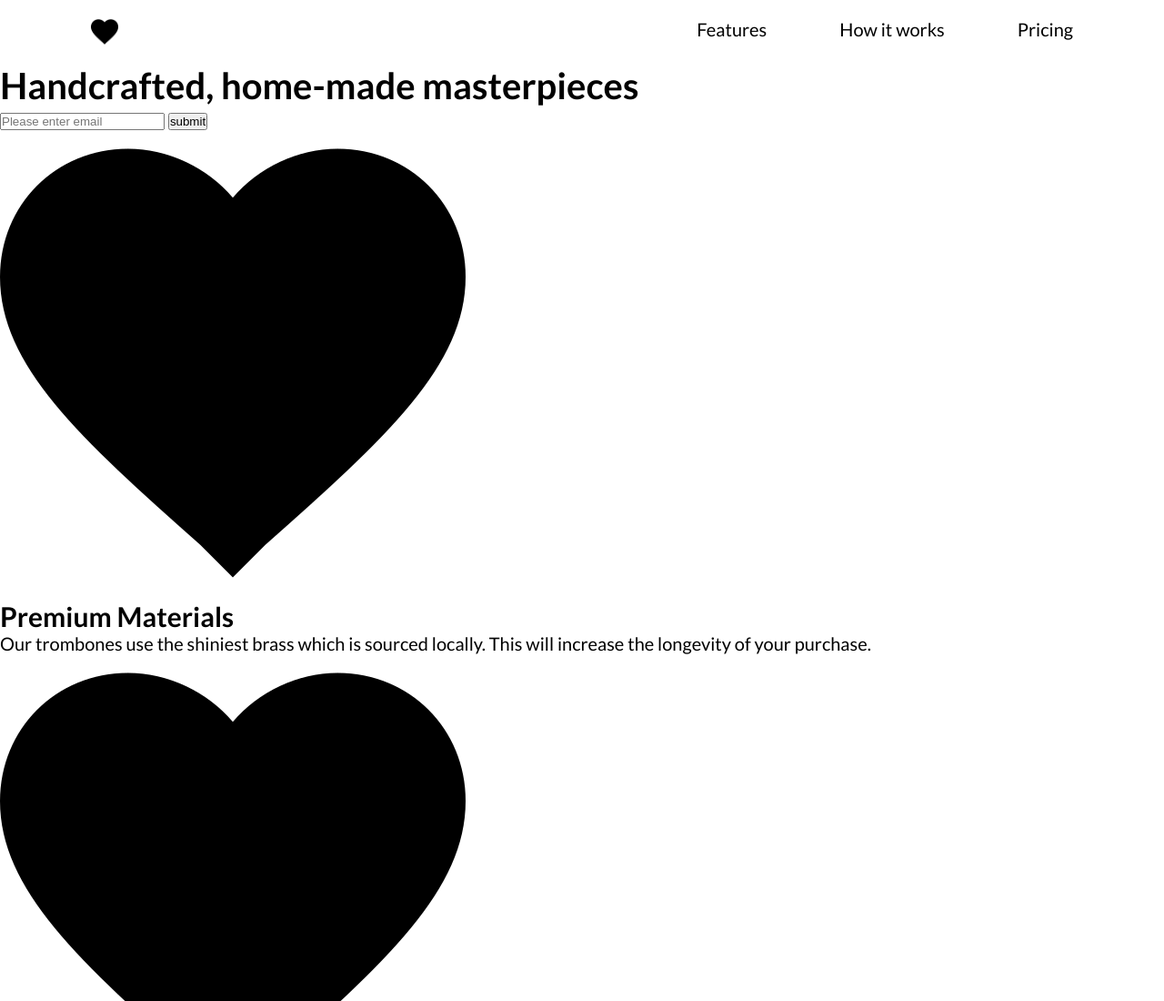
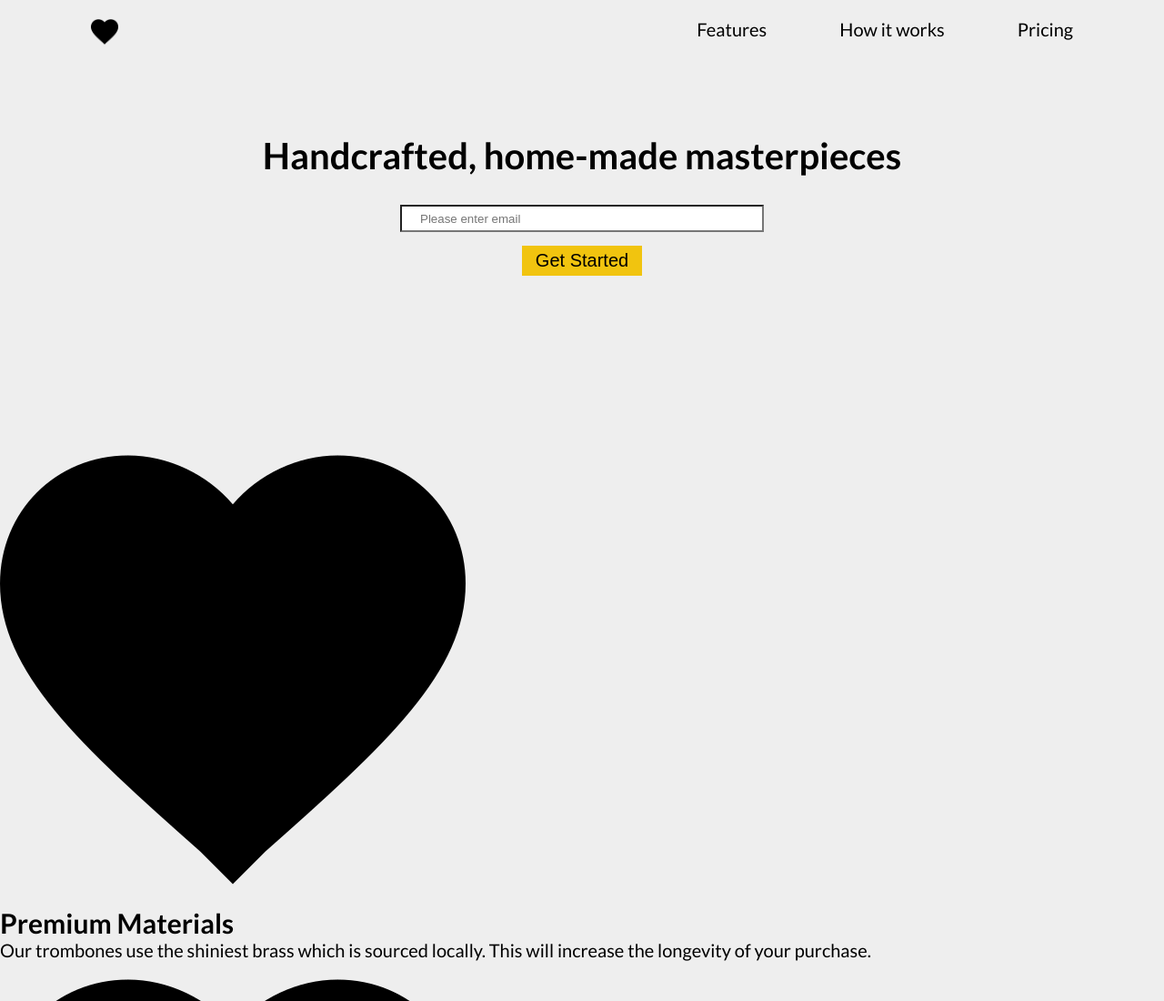
Before and after one commit to KaushikShivam/microverse_2, a plain HTML site: page index.html in a window 1280 px wide. Shown: the top 1100 px of the page at 91% size. Drawn offline with Linux system fonts and the light colour scheme.

Commit message:
Add styling to the hero-box

```diff
--- a/css/style.css
+++ b/css/style.css
@@ -13,12 +13,23 @@ body {
 	box-sizing: border-box;
 	font-size: 2rem;
 	font-family: 'Lato', serif;
+	background-color: #eee;
+}
+
+.header {
+	position: relative;
 }
 
 .nav-bar {
+	padding: 2rem 10rem;
+	width: 100%;
+	position: fixed;
+	background-color: #eee;
+}
+
+.nav-box {
 	display: flex;
 	justify-content: space-between;
-	padding: 2rem 10rem;
 }
 
 #header-img {
@@ -40,3 +51,43 @@ body {
 	text-decoration: none;
 	color: black;
 }
+
+.hero-box {
+	height: 60vh;
+	width: 100%;
+	display: flex;
+	flex-direction: column;
+	justify-content: center;
+	align-items: center;
+}
+
+form {
+	display: flex;
+	flex-direction: column;
+	margin: 3rem;
+}
+
+#email {
+	width: 40rem;
+	height: 3rem;
+	background-color: white;
+	padding-left: 2rem;
+}
+
+.btn,
+.btn:link,
+.btn:visited {
+	background-color: #f1c40f;
+	align-self: center;
+	margin-top: 1.5rem;
+	font-size: 2rem;
+	padding: 0.5rem 1.5rem;
+	cursor: pointer;
+	transition: all 0.2s;
+	border: none;
+}
+
+.btn:hover,
+.btn:focus {
+	background-color: orange;
+}
--- a/index.html
+++ b/index.html
@@ -13,19 +13,23 @@
   <header class="header">
     <!-- Nav bar -->
     <nav class="nav-bar">
+      <div class="nav-box">
         <img src="icons/favorite-heart-button.png" alt="Company Logo" id="header-img">
         <ul class="nav-links">
           <li class="nav-link"><a href="#features">Features</a></li>
           <li class="nav-link"><a href=#video>How it works</a></li>
           <li class="nav-link"><a href="#pricing">Pricing</a></li>
         </ul>
+      </div>
     </nav>
+    <div class="hero-box">
       <h1 class="heading-secondary">Handcrafted, home-made masterpieces</h1>
       <!-- Submit Form -->
       <form action="https://www.freecodecamp.com/email-submit" id="form">
         <input type="text" name="email" id="email" placeholder="Please enter email" required>
-      <input type="submit" value="submit" id="submit">
+        <input type="submit" value="Get Started" id="submit" class="btn">
       </form>
+    </div>
   </header>
   <!-- Features Section -->
   <section class="features" id=features>
```
Lines whose indentation alone changed are shown as unchanged.
